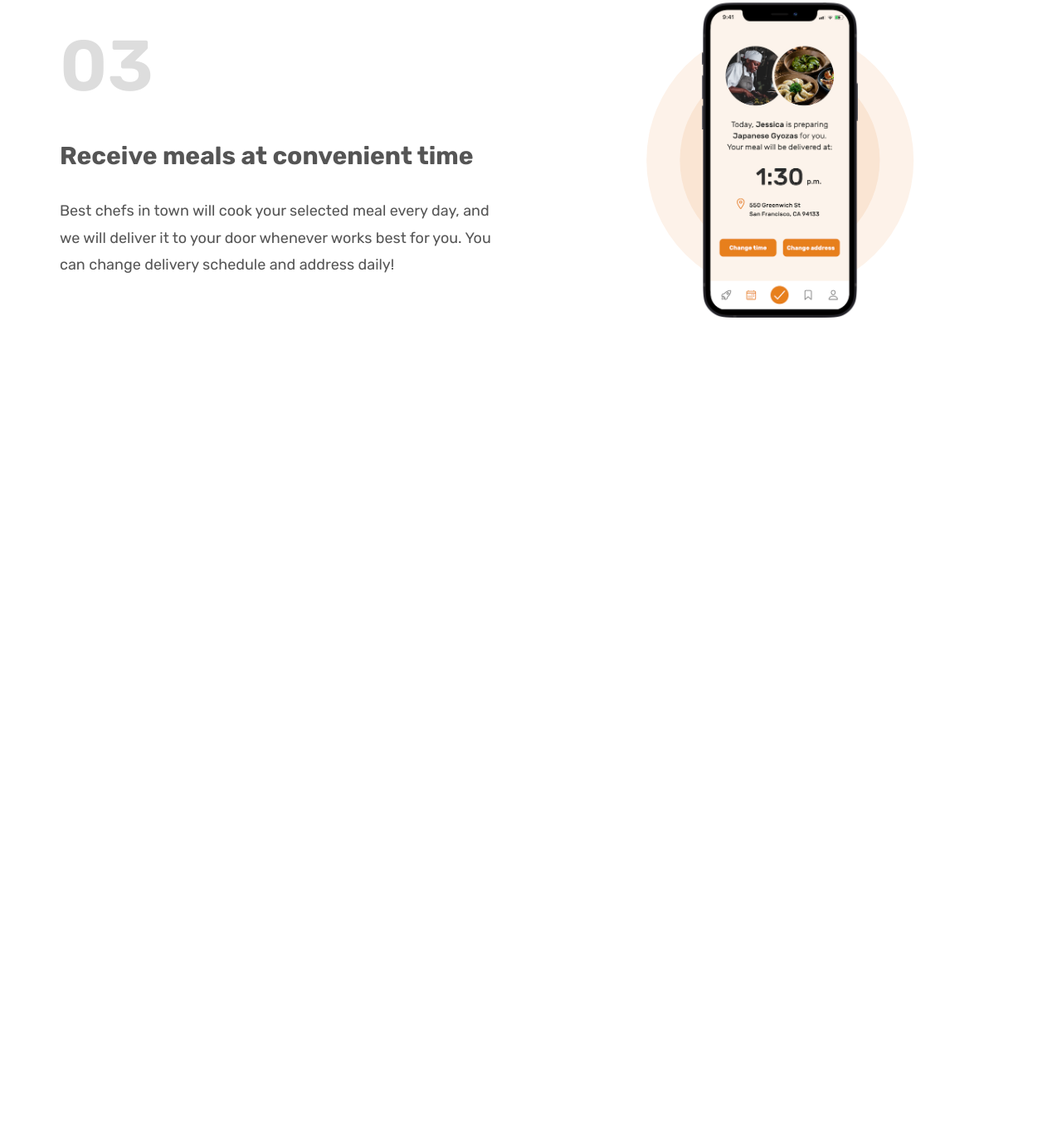
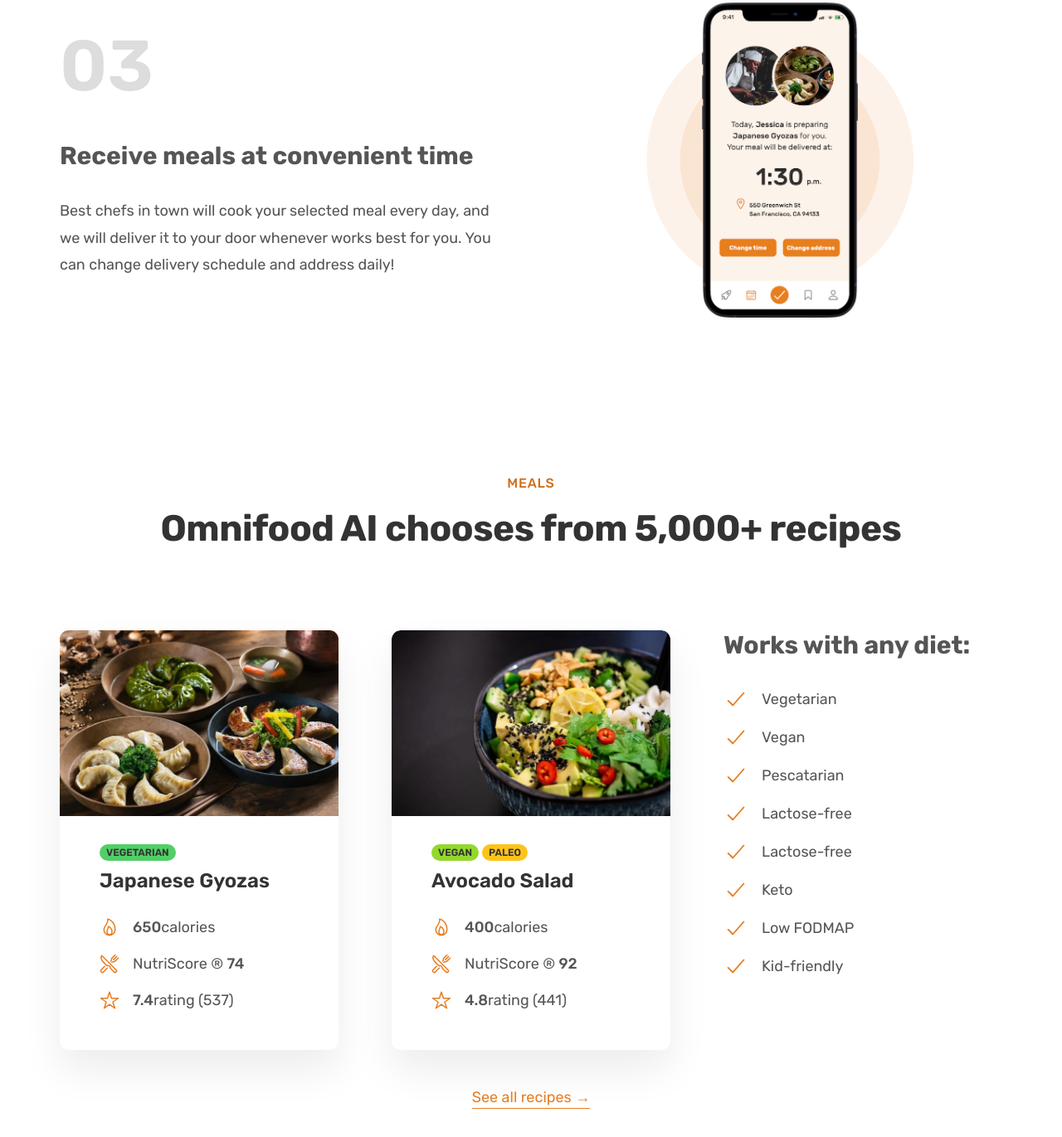
Before and after one commit to samalo/start-up-omnifood, a plain HTML site: page index.html in a window 1280 px wide. Shown: the part 2133-3504 px from the top of the page at 83% size. Before the commit the page ends 2612 px from the top, so only its background shows below. Drawn offline with nearby package versions, Linux system fonts and the light colour scheme.

Commit message:
Adding meals section

```diff
--- a/css/general.css
+++ b/css/general.css
@@ -7,15 +7,15 @@
     row-gap: 9.6rem;
 }
 
-.grid--2--cols{
+.grid--2-cols{
     grid-template-columns: repeat(2, 1fr);
 }
 
-.grid--3--cols{
+.grid--3-cols{
     grid-template-columns: repeat(3, 1fr);
 }
 
-.grid--4--cols{
+.grid--4-cols{
     grid-template-columns: repeat(4, 1fr);
 }
 
@@ -106,3 +106,15 @@
     margin: 0 auto;
     padding: 0 3.2rem;
 }
+
+.margin-bottom-md{
+    margin-bottom: 4.8rem !important;
+}
+
+strong{
+    font-weight: 500;
+}
+
+.center-text{
+    text-align: center;
+}
--- a/css/styles.css
+++ b/css/styles.css
@@ -231,5 +231,126 @@
 }
 
 /**************************/
-/*** SECTION FEATURED IN***/
+/*** MEALS SECTION ***/
 /**************************/
+
+.section-meals{
+    padding: 9.6rem 0;
+}
+
+.meal{
+    box-shadow: 0 2.4rem 4.8rem rgba(0,0,0,0.075);
+    border-radius: 11px;
+    overflow: hidden;
+    transition: all .4s;
+}
+
+.meal:hover{
+  transform: translateY(-1.2rem);
+}
+
+.meal-content{
+    box-shadow: 0 3.2rem 6.4rem rgba(0,0,0,0.06);
+    padding: 3.2rem 4.8rem 4.8rem 4.8rem;
+}
+
+.meal-tags{
+    margin-bottom: 1.2rem;
+    display: flex;
+    gap: 0.4rem;
+}
+
+.tag{
+    display: inline-block;
+    padding: 0.4rem 0.8rem;
+    font-size: 1.2rem;
+    text-transform: uppercase;
+    color: #333;
+    border-radius: 100px;
+    font-weight: 600;
+}
+
+.tag--vegetarian{
+    background-color: #51cf66;
+}
+
+.tag--vegan{
+    background-color: #94d82d;
+}
+
+.tag--paleo{
+    background-color: #fcc419;
+}
+
+.meal-title{
+    font-size: 2.4rem;
+    color: #333;
+    font-weight: 600;
+    margin-bottom: 3.2rem;
+}
+
+.meal-attributes{
+    list-style: none;
+    display: flex;
+    flex-direction: column;
+    gap: 2rem;
+}
+
+.meal-attribute{
+    font-size: 1.8rem;
+    display: flex;
+    align-items: center;
+    gap: 1.6rem;
+}
+
+.meal-img{
+    width: 100%;
+}
+
+.meal-icon{
+    height: 2.4rem;
+    width: 2.4rem;
+    color: #e67e22;
+}
+
+
+.list{
+    list-style: none;
+    display: flex;
+    flex-direction: column;
+    gap: 1.6rem;
+}
+
+.list-item{
+    font-size: 1.8rem;
+    display: flex;
+    align-items: center;
+    gap: 1.6rem;
+}
+
+.list-icon{
+    width: 3rem;
+    height: 3rem;
+    color: #e67e22;
+}
+
+.all-recipes{
+    text-align: center;
+    font-size: 1.8rem;
+    transition: all 0.3s;
+}
+
+.link:link,
+.link:visited{
+    color: #e67e22;
+    text-decoration: none;
+    border-bottom: 1px solid currentColor;
+    padding-bottom: 2px;
+}
+
+.link:hover,
+.link:active{
+    color: #cf711f;
+    border-bottom: 1px solid transparent;
+
+}
--- a/index.html
+++ b/index.html
@@ -8,6 +8,9 @@
 <link href="https://fonts.googleapis.com/css2?family=Poppins:ital,wght@0,100;0,300;0,400;0,500;0,600;0,800;1,100;1,200;1,300;1,400;1,500;1,600;1,700&family=Rubik:ital,wght@0,300;0,400;0,500;0,600;0,700;0,800;1,300;1,400;1,500;1,600;1,700;1,800&display=swap" rel="stylesheet">
     <link rel="stylesheet" href="css/styles.css">
     <link rel="stylesheet" href="css/general.css">
+
+    <script type="module" src="https://unpkg.com/ionicons@7.1.0/dist/ionicons/ionicons.esm.js"></script>
+<script nomodule src="https://unpkg.com/ionicons@7.1.0/dist/ionicons/ionicons.js"></script>
     <title>Omninifood</title>
 
 </head>
@@ -74,7 +77,7 @@
           </h2>
         </div>
 
-        <div class="container grid grid--2--cols grid--center-v">
+        <div class="container grid grid--2-cols grid--center-v">
             <div class="step-text-box">
                <p class="step-number">01</p>
                <h3 class="heading-tertiary">
@@ -119,6 +122,69 @@
             </div>
         </div>
     </section>
+    <section class="section-meals">
+        <div class="container center-text">
+            <span class="subheading">Meals</span>
+          <h2 class="heading-secondary">
+            Omnifood AI chooses from 5,000+ recipes
+          </h2>
+        </div>
+
+        <div class="container grid grid--3-cols margin-bottom-md">
+            <div class="meal">
+                <img src="img/meals/meal-1.jpg" class="meal-img" alt="Japanese Gyozas">
+                <div class="meal-content">
+                <div class="meal-tags">
+                    <span class="tag tag--vegetarian">Vegetarian</span>
+                </div>
+                <p class="meal-title">Japanese Gyozas</p>
+                <ul class="meal-attributes">
+                    <li class="meal-attribute"><ion-icon class="meal-icon" name="flame-outline"></ion-icon><span><strong>650</strong>calories</span></li>
+                    <li class="meal-attribute"><ion-icon class="meal-icon"  name="restaurant-outline"></ion-icon><span>NutriScore &reg; <strong>74</strong></span></li>
+                    <li class="meal-attribute"><ion-icon class="meal-icon"  name="star-outline"></ion-icon><span><strong>7.4</strong>rating (537)</span></li>
+
+                </ul>
+            </div>
+            </div>
+
+            <div class="meal">
+                <div class="meal">
+                    <img src="img/meals/meal-2.jpg" class="meal-img" alt="Japanese Gyozas">
+                    <div class="meal-content">
+                    <div class="meal-tags">
+                        <span class="tag tag--vegan">Vegan</span>
+                        <span class="tag tag--paleo">Paleo</span>
+                    </div>
+                    <p class="meal-title"> Avocado Salad</p>
+                    <ul class="meal-attributes">
+                        <li class="meal-attribute"><ion-icon class="meal-icon" name="flame-outline"></ion-icon><span><strong>400</strong>calories</span></li>
+                        <li class="meal-attribute"><ion-icon class="meal-icon"  name="restaurant-outline"></ion-icon><span>NutriScore &reg; <strong>92</strong></span></li>
+                        <li class="meal-attribute"><ion-icon class="meal-icon"  name="star-outline"></ion-icon><span><strong>4.8</strong>rating (441)</span></li>
+
+                    </ul>
+                </div>
+                </div>
+            </div>
+            <div class="diets">
+                <h3 class="heading-tertiary">Works with any diet:</h3>
+                <ul class="list">
+                    <li class="list-item"><ion-icon class="list-icon" name="checkmark-outline"></ion-icon><span>Vegetarian</span></li>
+                    <li class="list-item"><ion-icon class="list-icon" name="checkmark-outline"></ion-icon><span>Vegan</span></li>
+                    <li class="list-item"><ion-icon class="list-icon" name="checkmark-outline"></ion-icon><span>Pescatarian</span></li>
+                    <li class="list-item"><ion-icon class="list-icon" name="checkmark-outline"></ion-icon><span>Lactose-free</span></li>
+                    <li class="list-item"><ion-icon class="list-icon" name="checkmark-outline"></ion-icon><span>Lactose-free</span></li>
+                    <li class="list-item"><ion-icon class="list-icon" name="checkmark-outline"></ion-icon><span>Keto</span></li>
+                    <li class="list-item"><ion-icon class="list-icon" name="checkmark-outline"></ion-icon><span>Low FODMAP</span></li>
+                    <li class="list-item"><ion-icon class="list-icon" name="checkmark-outline"></ion-icon><span>Kid-friendly</span></li>
+                </ul>
+            </div>
+        </div>
+
+        <div class="container all-recipes">
+            <a href="#" class="link">See all recipes &rarr;</a>
+        </div>
+    </section>
 </main>
+
 </body>
 </html>
```
